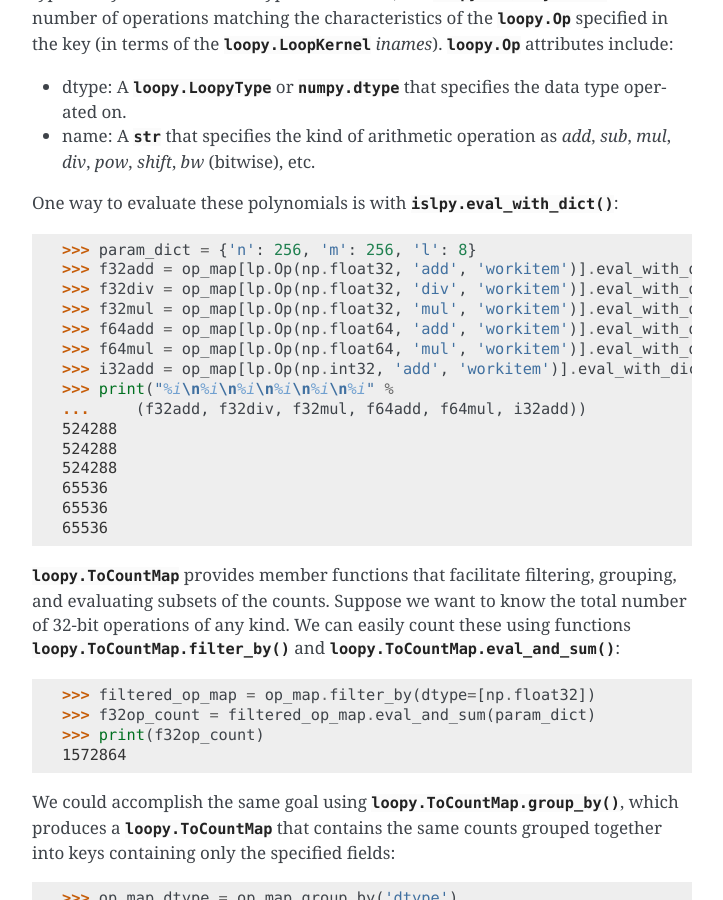
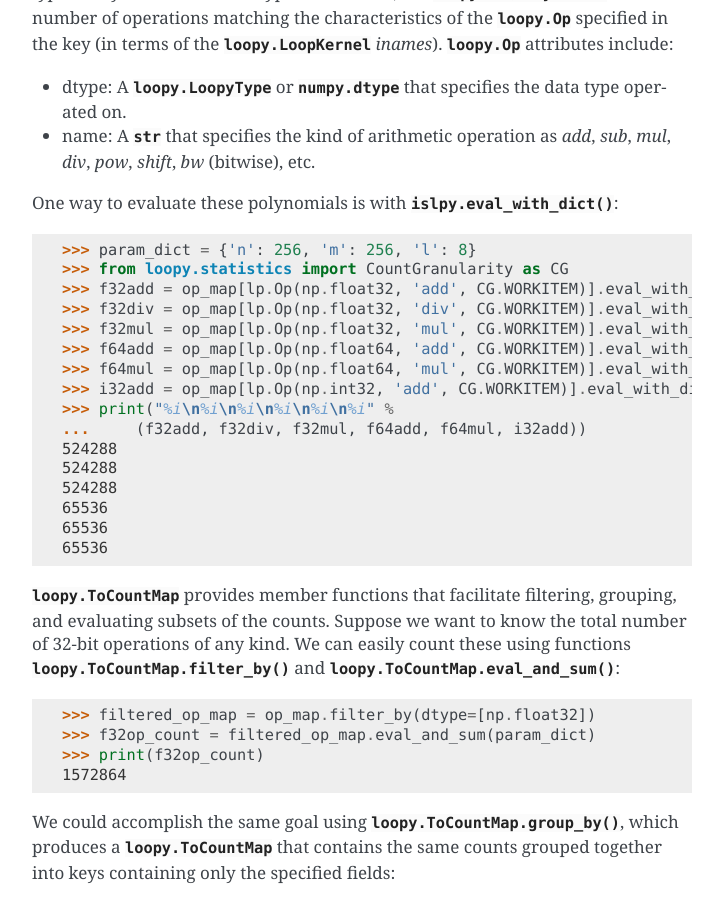
Before and after one commit to inducer/loopy, a Sphinx documentation site: the page built from doc/tutorial.rst, in a window 1280 px wide and 900 px high, scrolled down 29964 px. Shown: the whole window, without its empty margins (388-1111 px from the left). Built offline with Sphinx 7.4.7, drawn with Linux system fonts in a browser that asks for light colours.

Commit message:
using enum instead of string for count granularity in tutorial

```diff
--- a/doc/tutorial.rst
+++ b/doc/tutorial.rst
@@ -1578,12 +1578,13 @@ One way to evaluate these polynomials is with :func:`islpy.eval_with_dict`:
 .. doctest::
 
     >>> param_dict = {'n': 256, 'm': 256, 'l': 8}
-    >>> f32add = op_map[lp.Op(np.float32, 'add', 'workitem')].eval_with_dict(param_dict)
-    >>> f32div = op_map[lp.Op(np.float32, 'div', 'workitem')].eval_with_dict(param_dict)
-    >>> f32mul = op_map[lp.Op(np.float32, 'mul', 'workitem')].eval_with_dict(param_dict)
-    >>> f64add = op_map[lp.Op(np.float64, 'add', 'workitem')].eval_with_dict(param_dict)
-    >>> f64mul = op_map[lp.Op(np.float64, 'mul', 'workitem')].eval_with_dict(param_dict)
-    >>> i32add = op_map[lp.Op(np.int32, 'add', 'workitem')].eval_with_dict(param_dict)
+    >>> from loopy.statistics import CountGranularity as CG
+    >>> f32add = op_map[lp.Op(np.float32, 'add', CG.WORKITEM)].eval_with_dict(param_dict)
+    >>> f32div = op_map[lp.Op(np.float32, 'div', CG.WORKITEM)].eval_with_dict(param_dict)
+    >>> f32mul = op_map[lp.Op(np.float32, 'mul', CG.WORKITEM)].eval_with_dict(param_dict)
+    >>> f64add = op_map[lp.Op(np.float64, 'add', CG.WORKITEM)].eval_with_dict(param_dict)
+    >>> f64mul = op_map[lp.Op(np.float64, 'mul', CG.WORKITEM)].eval_with_dict(param_dict)
+    >>> i32add = op_map[lp.Op(np.int32, 'add', CG.WORKITEM)].eval_with_dict(param_dict)
     >>> print("%i\n%i\n%i\n%i\n%i\n%i" %
     ...     (f32add, f32div, f32mul, f64add, f64mul, i32add))
     524288
@@ -1673,13 +1674,13 @@ We can evaluate these polynomials using :func:`islpy.eval_with_dict`:
 
 .. doctest::
 
-    >>> f64ld_g = mem_map[lp.MemAccess('global', np.float64, 0, 'load', 'g', 'subgroup')
+    >>> f64ld_g = mem_map[lp.MemAccess('global', np.float64, 0, 'load', 'g', CG.SUBGROUP)
     ...                  ].eval_with_dict(param_dict)
-    >>> f64st_e = mem_map[lp.MemAccess('global', np.float64, 0, 'store', 'e', 'subgroup')
+    >>> f64st_e = mem_map[lp.MemAccess('global', np.float64, 0, 'store', 'e', CG.SUBGROUP)
     ...                  ].eval_with_dict(param_dict)
-    >>> f32ld_a = mem_map[lp.MemAccess('global', np.float32, 0, 'load', 'a', 'subgroup')
+    >>> f32ld_a = mem_map[lp.MemAccess('global', np.float32, 0, 'load', 'a', CG.SUBGROUP)
     ...                  ].eval_with_dict(param_dict)
-    >>> f32st_c = mem_map[lp.MemAccess('global', np.float32, 0, 'store', 'c', 'subgroup')
+    >>> f32st_c = mem_map[lp.MemAccess('global', np.float32, 0, 'store', 'c', CG.SUBGROUP)
     ...                  ].eval_with_dict(param_dict)
     >>> print("f32 ld a: %i\nf32 st c: %i\nf64 ld g: %i\nf64 st e: %i" %
     ...       (f32ld_a, f32st_c, f64ld_g, f64st_e))
@@ -1754,13 +1755,13 @@ array accesses has not changed:
 
 .. doctest::
 
-    >>> f64ld_g = mem_map[lp.MemAccess('global', np.float64, 1, 'load', 'g', 'workitem')
+    >>> f64ld_g = mem_map[lp.MemAccess('global', np.float64, 1, 'load', 'g', CG.WORKITEM)
     ...                  ].eval_with_dict(param_dict)
-    >>> f64st_e = mem_map[lp.MemAccess('global', np.float64, 1, 'store', 'e', 'workitem')
+    >>> f64st_e = mem_map[lp.MemAccess('global', np.float64, 1, 'store', 'e', CG.WORKITEM)
     ...                  ].eval_with_dict(param_dict)
-    >>> f32ld_a = mem_map[lp.MemAccess('global', np.float32, 1, 'load', 'a', 'workitem')
+    >>> f32ld_a = mem_map[lp.MemAccess('global', np.float32, 1, 'load', 'a', CG.WORKITEM)
     ...                  ].eval_with_dict(param_dict)
-    >>> f32st_c = mem_map[lp.MemAccess('global', np.float32, 1, 'store', 'c', 'workitem')
+    >>> f32st_c = mem_map[lp.MemAccess('global', np.float32, 1, 'store', 'c', CG.WORKITEM)
     ...                  ].eval_with_dict(param_dict)
     >>> print("f32 ld a: %i\nf32 st c: %i\nf64 ld g: %i\nf64 st e: %i" %
     ...       (f32ld_a, f32st_c, f64ld_g, f64st_e))
@@ -1794,13 +1795,13 @@ changed:
 
 .. doctest::
 
-    >>> f64ld_g = mem_map[lp.MemAccess('global', np.float64, 128, 'load', 'g', 'workitem')
+    >>> f64ld_g = mem_map[lp.MemAccess('global', np.float64, 128, 'load', 'g', CG.WORKITEM)
     ...                  ].eval_with_dict(param_dict)
-    >>> f64st_e = mem_map[lp.MemAccess('global', np.float64, 128, 'store', 'e', 'workitem')
+    >>> f64st_e = mem_map[lp.MemAccess('global', np.float64, 128, 'store', 'e', CG.WORKITEM)
     ...                  ].eval_with_dict(param_dict)
-    >>> f32ld_a = mem_map[lp.MemAccess('global', np.float32, 128, 'load', 'a', 'workitem')
+    >>> f32ld_a = mem_map[lp.MemAccess('global', np.float32, 128, 'load', 'a', CG.WORKITEM)
     ...                  ].eval_with_dict(param_dict)
-    >>> f32st_c = mem_map[lp.MemAccess('global', np.float32, 128, 'store', 'c', 'workitem')
+    >>> f32st_c = mem_map[lp.MemAccess('global', np.float32, 128, 'store', 'c', CG.WORKITEM)
     ...                  ].eval_with_dict(param_dict)
     >>> print("f32 ld a: %i\nf32 st c: %i\nf64 ld g: %i\nf64 st e: %i" %
     ...       (f32ld_a, f32st_c, f64ld_g, f64st_e))
```
